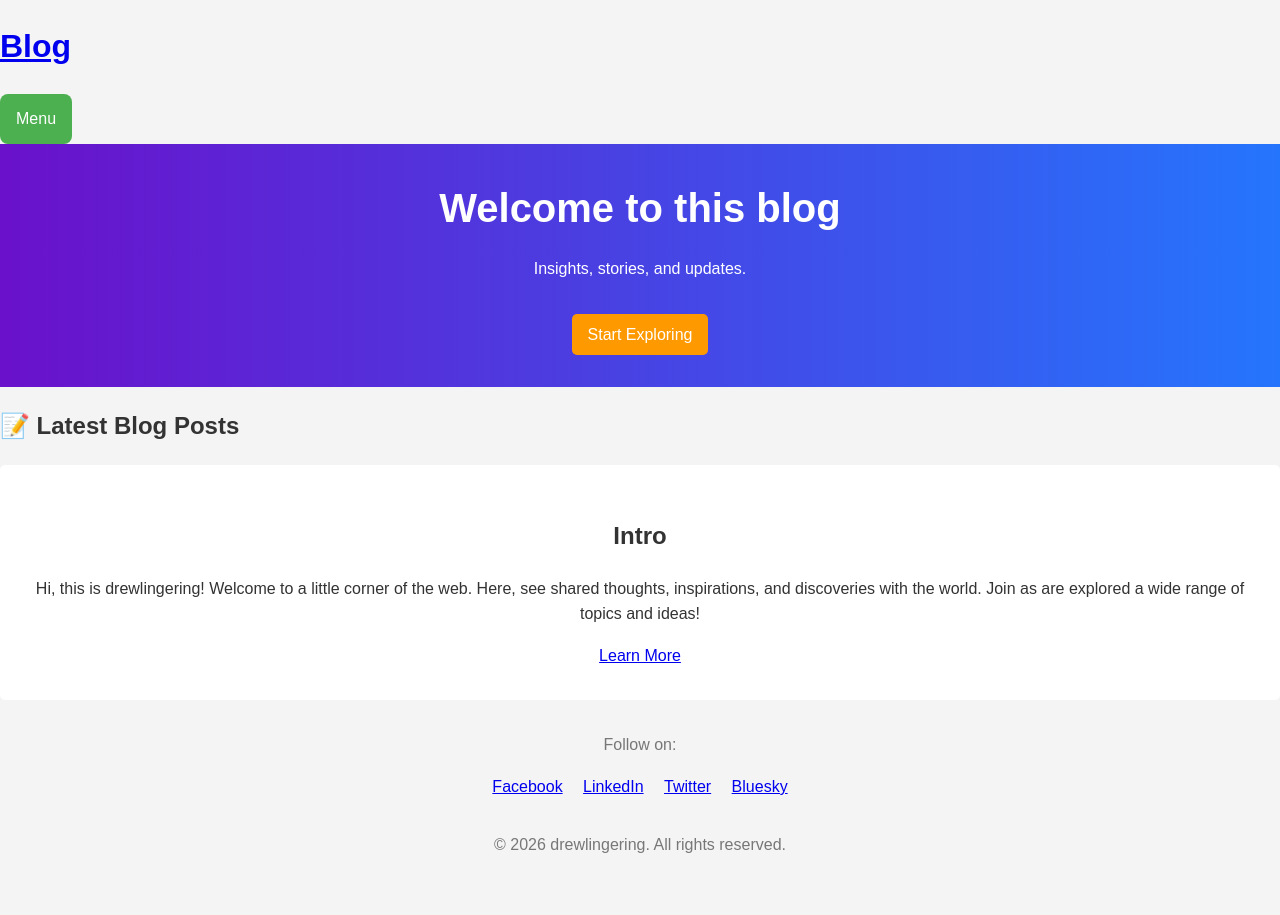
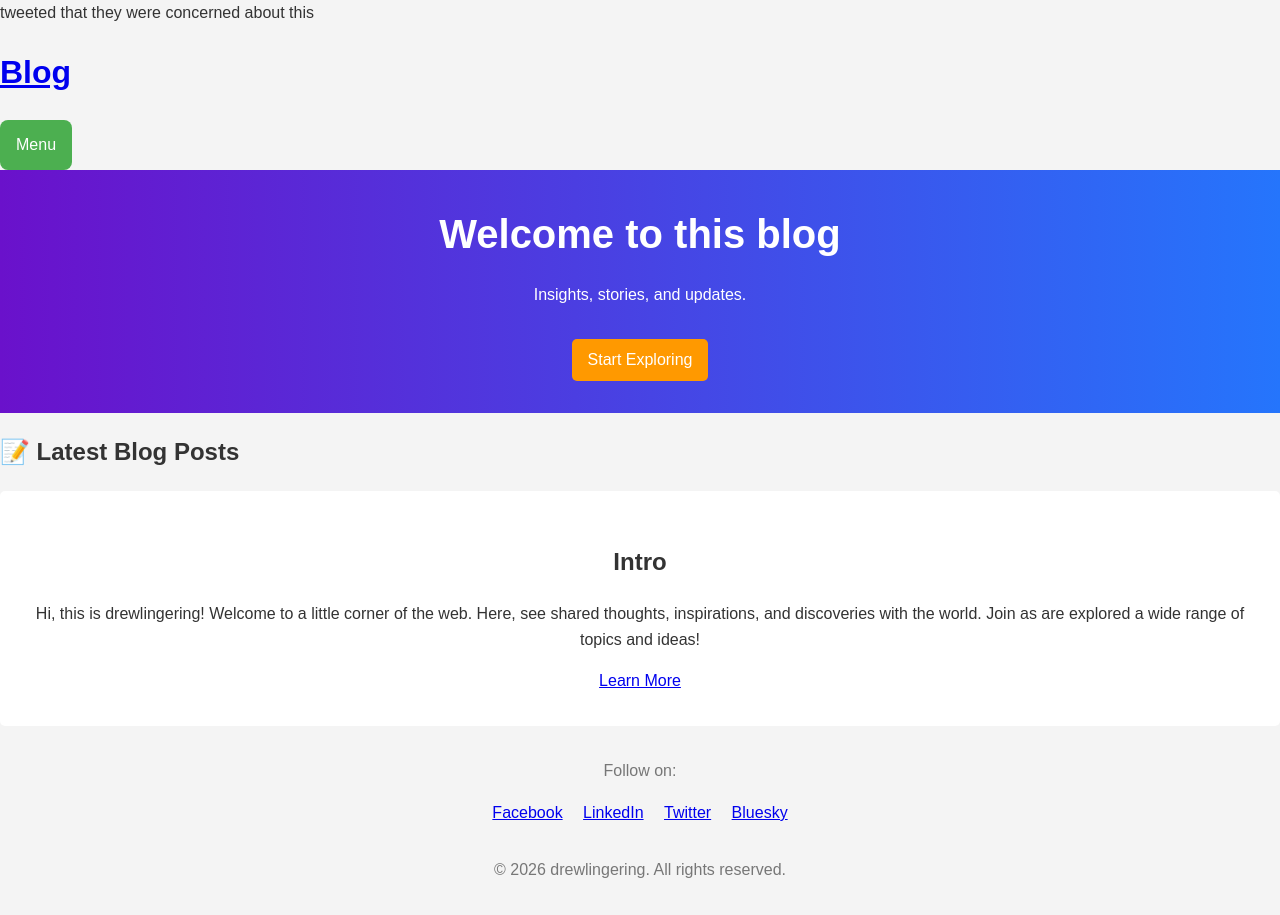
Before and after one commit to drewlingering/drewlingering.github.io, a Jekyll site: the page built from index.html, in a window 1280 px wide. Built offline with Jekyll 4.4.1, drawn with Linux system fonts in a browser that asks for light colours; comment, search, counter and statistics services are not loaded.

```diff
--- a/_layouts/default.html
+++ b/_layouts/default.html
@@ -1,4 +1,4 @@
-<!DOCTYPE html>
+tweeted that they were concerned about this <!DOCTYPE html>
 <html lang="en">
 <head>
     <meta charset="UTF-8">
@@ -16,7 +16,7 @@
                 <a href="{{ '/about' | relative_url }}">About</a>
                 <a href="{{ '/gallery' | relative_url }}">Gallery</a>
                 <a href="{{ '/posts' | relative_url }}">Posts</a>
-                <a href="{{ '/Slideshows' | relative_url }}">Slideshows</a>
+                <a href="{{ '/Slideshows' | relative_url }}">slideshows</a>
             </div>
         </nav>
     </header>
```
